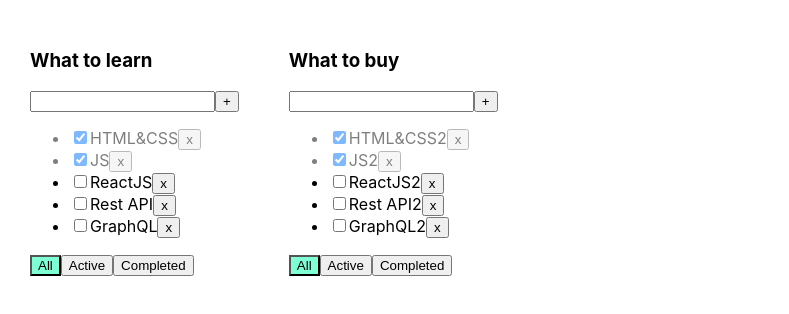
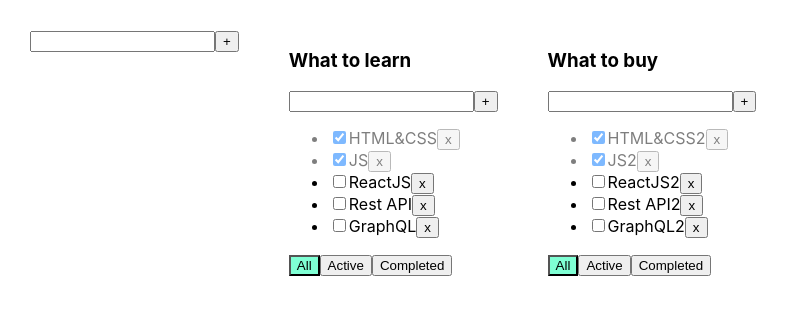
Before and after one commit to melion11/to-do-list-main, a React (Create React App) app: page / in a window 1280 px wide. Shown: the top 314 px of the page, without its empty margins (0-789 px from the left). Built offline with nearby package versions, Linux system fonts and the light colour scheme.

Commit message:
update todolist

```diff
--- a/src/App.tsx
+++ b/src/App.tsx
@@ -2,6 +2,7 @@
 import './App.css';
 import {TaskType, Todolist} from './Todolist';
 import {v1} from 'uuid';
+import {AddForm} from './Components/AddForm';
 
 
 export type FilterValuesType = 'all' | 'active' | 'completed';
@@ -13,7 +14,7 @@
 }
 
 type TasksType = {
-    [key:string]: TaskType[]
+    [key: string]: TaskType[]
 }
 
 
@@ -28,48 +29,66 @@
     ])
 
 
-    let[tasks, setTasks] = useState<TasksType>({
-        [todolistID1]:[
-            {id: v1(), title: "HTML&CSS", isDone: true},
-            {id: v1(), title: "JS", isDone: true},
-            {id: v1(), title: "ReactJS", isDone: false},
-            {id: v1(), title: "Rest API", isDone: false},
-            {id: v1(), title: "GraphQL", isDone: false},
+    let [tasks, setTasks] = useState<TasksType>({
+        [todolistID1]: [
+            {id: v1(), title: 'HTML&CSS', isDone: true},
+            {id: v1(), title: 'JS', isDone: true},
+            {id: v1(), title: 'ReactJS', isDone: false},
+            {id: v1(), title: 'Rest API', isDone: false},
+            {id: v1(), title: 'GraphQL', isDone: false},
         ],
-        [todolistID2]:[
-            {id: v1(), title: "HTML&CSS2", isDone: true},
-            {id: v1(), title: "JS2", isDone: true},
-            {id: v1(), title: "ReactJS2", isDone: false},
-            {id: v1(), title: "Rest API2", isDone: false},
-            {id: v1(), title: "GraphQL2", isDone: false},
+        [todolistID2]: [
+            {id: v1(), title: 'HTML&CSS2', isDone: true},
+            {id: v1(), title: 'JS2', isDone: true},
+            {id: v1(), title: 'ReactJS2', isDone: false},
+            {id: v1(), title: 'Rest API2', isDone: false},
+            {id: v1(), title: 'GraphQL2', isDone: false},
         ]
     });
 
-    function removeTask(todolistId:string, id: string) {
+    function removeTask(todolistId: string, id: string) {
 
-        setTasks({...tasks, [todolistId]: tasks[todolistId].filter(task => task.id !== id )});
+        setTasks({...tasks, [todolistId]: tasks[todolistId].filter(task => task.id !== id)});
     }
 
-    function addTask(todolistId:string, title: string) {
+    function addTask(todolistId: string, title: string) {
         let task = {id: v1(), title: title, isDone: false};
-        setTasks({...tasks, [todolistId]: [task,...tasks[todolistId]]})
+        setTasks({...tasks, [todolistId]: [task, ...tasks[todolistId]]})
 
     }
 
-    const changeStatus = (todolistId:string, taskID: string, checkedValue: boolean) => {
-        setTasks({...tasks, [todolistId]: tasks[todolistId].map(el => el.id === taskID ? {...el, isDone: checkedValue} : el)})
+    const changeStatus = (todolistId: string, taskID: string, checkedValue: boolean) => {
+        setTasks({
+            ...tasks,
+            [todolistId]: tasks[todolistId].map(el => el.id === taskID ? {...el, isDone: checkedValue} : el)
+        })
     }
 
 
-    function changeFilter(todolistId:string, value: FilterValuesType) {
-       setTodolists(todolists.map(todolist => todolist.id === todolistId ? {...todolist, filter: value}: todolist))
+    function changeFilter(todolistId: string, value: FilterValuesType) {
+        setTodolists(todolists.map(todolist => todolist.id === todolistId ? {...todolist, filter: value} : todolist))
     }
 
+    const addTodoList = (newTodoTitle: string) => {
+        const newTodo:todolistsType  = {id: v1(), title: newTodoTitle, filter: 'all'}
+        setTodolists([newTodo,...todolists ])
+        setTasks({...tasks, [newTodo.id]: []})
+    }
+
+    const editTaskTitle = (todolistId: string, taskId: string, newTaskTitle: string) => {
+        setTasks({...tasks, [todolistId]: tasks[todolistId].map(task => task.id === taskId ? {...task, title: newTaskTitle} : task)})
+    }
+
+    const editTodoListTitle = (todoListId: string, newTodoListTitle: string) => {
+        setTodolists(todolists.map(todoList => todoList.id === todoListId ? {...todoList, title: newTodoListTitle} : todoList))
+    }
 
     return (
 
 
         <div className="App">
+
+                <AddForm callBack={addTodoList}/>
 
             {todolists.map(todolist => {
 
@@ -92,6 +111,9 @@
                               addTask={addTask}
                               changeStatus={changeStatus}
                               todolistId={todolist.id}
+                              editTaskTitle={editTaskTitle}
+                              editTodoListTitle={editTodoListTitle}
+
                     />
                 );
             })}
--- /dev/null
+++ b/src/Components/AddForm.tsx
@@ -0,0 +1,49 @@
+import React, {ChangeEvent, KeyboardEvent, useState} from 'react';
+import s from '../Todolist.module.css';
+
+
+export type AddFormPropsType = {
+    callBack: (newTitle: string) => void
+}
+
+export const AddForm = (props: AddFormPropsType) => {
+
+    const [title, setTitle] = useState("")
+    const [error, setError] = useState<string | null>('')
+
+    const addTask = () => {
+        if (title.trim()) {
+            props.callBack(title.trim());
+            setTitle("");
+        } else {
+            setError('Title is required')
+        }
+    }
+
+    const onChangeHandler = (e: ChangeEvent<HTMLInputElement>) => {
+        setTitle(e.currentTarget.value)
+        setError('')
+    }
+
+    const onKeyPressHandler = (e: KeyboardEvent<HTMLInputElement>) => {
+        if (e.charCode === 13) {
+            addTask();
+        }
+    }
+
+
+    return (
+
+
+        <div>
+            <input value={title}
+                   className={error ? s.error : ''}
+                   onChange={ onChangeHandler }
+                   onKeyPress={ onKeyPressHandler }
+            />
+
+            <button onClick={addTask}>+</button>
+            {error && <div className={s.errorMessage}>{error}</div>}
+        </div>
+    );
+};
--- /dev/null
+++ b/src/Components/EditableSpan.tsx
@@ -0,0 +1,33 @@
+import React, {ChangeEvent, useState} from 'react';
+
+
+export type EditableSpanPropsType = {
+    title: string
+    callBack: (newTaskTitle: string) => void
+}
+
+
+export const EditableSpan = (props: EditableSpanPropsType) => {
+
+    const [editMode, setEditMode] = useState(false)
+    const [updateTitle, setUpdateTitle] = useState(props.title)
+
+
+    const onChangeHandler = (e: ChangeEvent<HTMLInputElement>) => {
+        setUpdateTitle(e.currentTarget.value)
+
+    }
+
+    const editNewTitle = () => {
+        if (editMode) {
+            props.callBack(updateTitle)
+        }
+        setEditMode(!editMode)
+    }
+
+
+
+    return (
+        editMode ? <input autoFocus onBlur={editNewTitle} value={updateTitle} onChange={onChangeHandler}/> : <span onDoubleClick={editNewTitle}>{props.title}</span>
+    );
+};
--- a/src/Todolist.tsx
+++ b/src/Todolist.tsx
@@ -1,6 +1,8 @@
 import React, {ChangeEvent, KeyboardEvent, useState} from 'react';
 import {FilterValuesType} from './App';
 import s from './Todolist.module.css'
+import {AddForm} from './Components/AddForm';
+import {EditableSpan} from './Components/EditableSpan';
 
 export  type TaskType = {
     id: string
@@ -11,82 +13,82 @@
 type PropsType = {
     title: string
     tasks: Array<TaskType>
-    removeTask: (todolistId:string,taskId: string) => void
-    changeFilter: (todolistId:string,value: FilterValuesType) => void
-    addTask: (todolistId:string,title: string) => void
-    changeStatus:(todolistId:string,taskID:string,checkedValue:boolean)=>void
+    removeTask: (todolistId: string, taskId: string) => void
+    changeFilter: (todolistId: string, value: FilterValuesType) => void
+    addTask: (todolistId: string, title: string) => void
+    changeStatus: (todolistId: string, taskID: string, checkedValue: boolean) => void
     todolistId: string
+    editTaskTitle: (todolistId: string, taskID: string, newTaskTitle: string) => void
+    editTodoListTitle: (todoListId: string, newTodoListTitle: string) => void
+
 }
 
 export function Todolist(props: PropsType) {
 
-    const [title, setTitle] = useState("")
-    const [error, setError] = useState<string | null>('')
+
     const [buttonName, setButtonName] = useState<string>('all')
 
-    const addTask = () => {
-        if (title.trim()) {
-        props.addTask(props.todolistId,title.trim());
-        setTitle("");
-        } else {
-            setError('Title is required')
-        }
-    }
 
-    const onChangeHandler = (e: ChangeEvent<HTMLInputElement>) => {
-        setTitle(e.currentTarget.value)
-        setError('Title is required')
-    }
-
-    const onKeyPressHandler = (e: KeyboardEvent<HTMLInputElement>) => {
-        if (e.charCode === 13) {
-            addTask();
-        }
-    }
-
-    const onChangeFilter = (todolistId:string, value:FilterValuesType) => {
+    const onChangeFilter = (todolistId: string, value: FilterValuesType) => {
         props.changeFilter(todolistId, value);
         setButtonName(value)
     }
 
 
-    const changeStatusHandler=(taskId: string, checkedValue:boolean)=>{
+    const changeStatusHandler = (taskId: string, checkedValue: boolean) => {
         // console.log(event.currentTarget.checked)
-        props.changeStatus(props.todolistId,taskId, checkedValue)
+        props.changeStatus(props.todolistId, taskId, checkedValue)
     }
+
+    const addTaskHandler = (newTaskTitle: string) => {
+        props.addTask(props.todolistId, newTaskTitle)
+    }
+
+    const editTodoListHandler = (newTodoListTitle: string) => {
+        props.editTodoListTitle(props.todolistId, newTodoListTitle)
+    }
+
+    const editTaskHandler = (taskId:string,newTaskTitle: string) => {
+        props.editTaskTitle(props.todolistId, taskId, newTaskTitle)
+    }
+
+    return <div>
+        <h3> <EditableSpan callBack={editTodoListHandler} title={props.title}/> </h3>
+        <div>
+
+            <AddForm callBack={addTaskHandler}/>
+
+        </div>
+
+        <ul>
+            {
+                props.tasks.map(t => {
+                    const onClickHandler = () => props.removeTask(props.todolistId, t.id)
 
 
 
-    return <div>
-        <h3>{props.title}</h3>
-        <div>
-            <input value={title}
-                   className={error ? s.error : ''}
-                   onChange={ onChangeHandler }
-                   onKeyPress={ onKeyPressHandler }
-            />
-
-            <button onClick={addTask}>+</button>
-        </div>
-        {error && <div className={s.errorMessage}>{error}</div>}
-        <ul>
-            {
-                props.tasks.map(t => {
-                    const onClickHandler = () => props.removeTask(props.todolistId,t.id)
-
-
                     return <li key={t.id} className={t.isDone ? s.isDone : ''}>
-                        <input type="checkbox" checked={t.isDone} onChange={(e: ChangeEvent<HTMLInputElement>)=> changeStatusHandler(t.id, e.currentTarget.checked)}/>
-                        <span>{t.title}</span>
-                        <button onClick={ onClickHandler }>x</button>
+                        <input type="checkbox" checked={t.isDone}
+                               onChange={(e: ChangeEvent<HTMLInputElement>) => changeStatusHandler(t.id, e.currentTarget.checked)}/>
+                        <EditableSpan callBack={(updateTitle)=>editTaskHandler(t.id,updateTitle)} title={t.title}/>
+                        <button onClick={onClickHandler}>x</button>
                     </li>
                 })
             }
         </ul>
         <div>
-            <button className={ buttonName === 'all' ? s.activeFilter : ''} onClick={ ()=>{onChangeFilter(props.todolistId,'all')} }>All</button>
-            <button className={ buttonName === 'active' ? s.activeFilter : ''} onClick={()=>{onChangeFilter(props.todolistId,'active')}}>Active</button>
-            <button className={ buttonName === 'completed' ? s.activeFilter : ''} onClick={()=>{onChangeFilter(props.todolistId,'completed')}}>Completed</button>
+            <button className={buttonName === 'all' ? s.activeFilter : ''} onClick={() => {
+                onChangeFilter(props.todolistId, 'all')
+            }}>All
+            </button>
+            <button className={buttonName === 'active' ? s.activeFilter : ''} onClick={() => {
+                onChangeFilter(props.todolistId, 'active')
+            }}>Active
+            </button>
+            <button className={buttonName === 'completed' ? s.activeFilter : ''} onClick={() => {
+                onChangeFilter(props.todolistId, 'completed')
+            }}>Completed
+            </button>
         </div>
     </div>
 }
```
